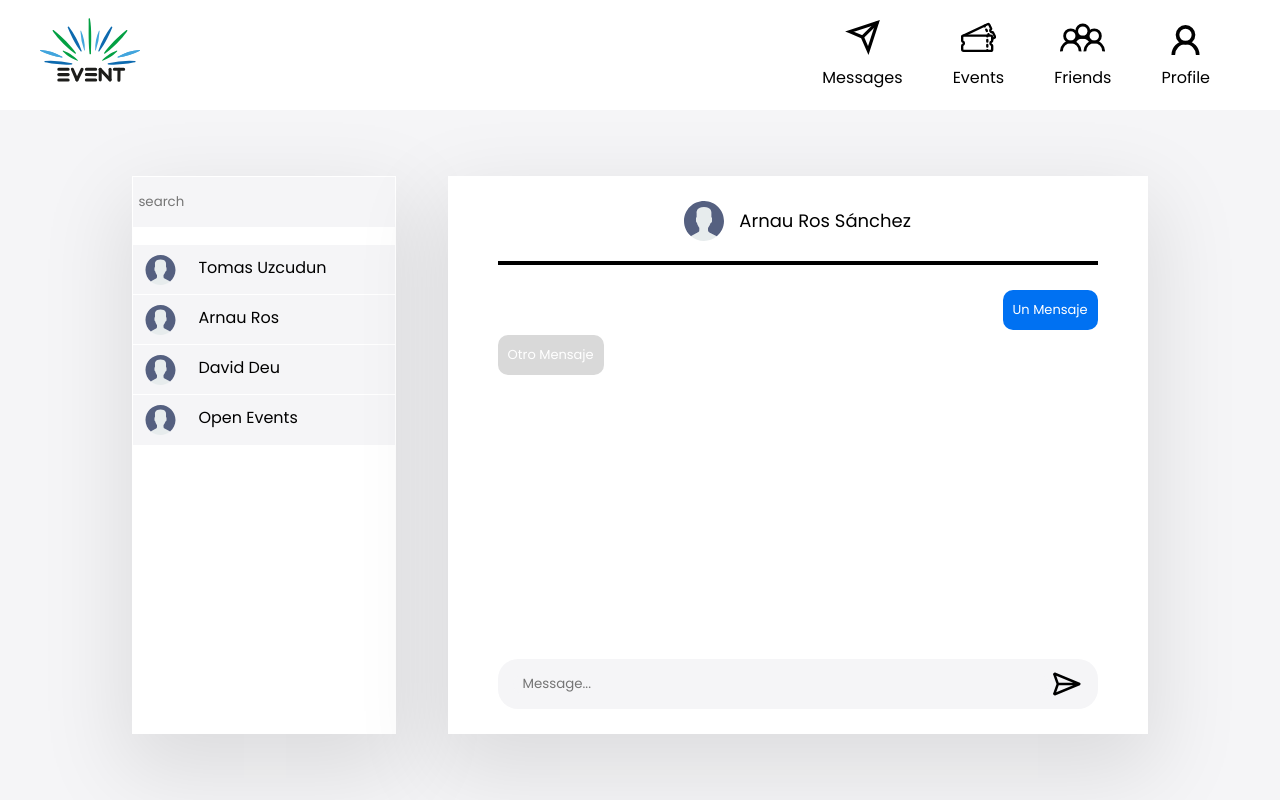
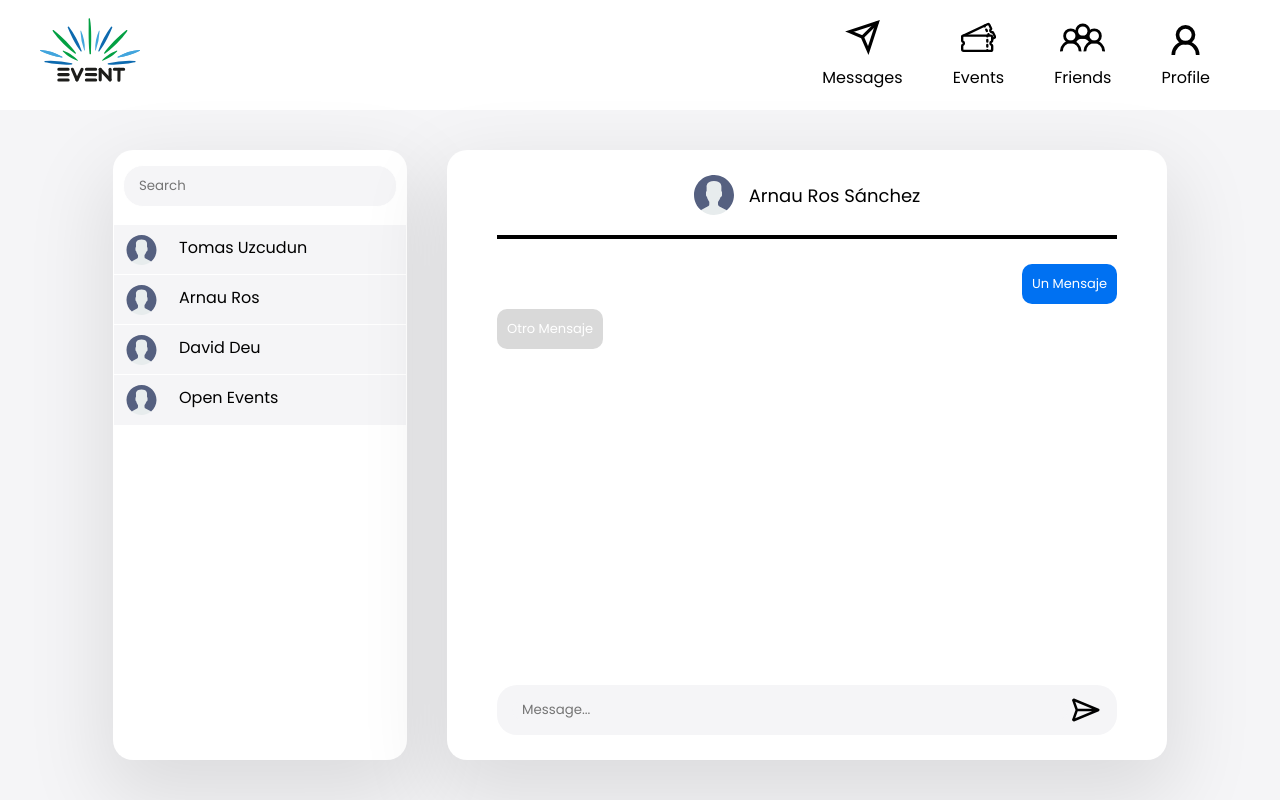
Before and after one commit to OkhaiBroh/PW1-G8, a Vue app: page /messages in a window 1280 px wide. Built offline with nearby package versions, Linux system fonts and the light colour scheme.

Commit message:
Stetic details

```diff
--- a/src/views/MessagesView.vue
+++ b/src/views/MessagesView.vue
@@ -1,8 +1,8 @@
 <template>
-    <div class="background">
+    <div class="general-container">
         <div class="chat_box">
             <div class="left">
-                <input class="input_search" type="text" placeholder="search"/>
+                <input class="input_search" type="text" placeholder="Search"/>
                 <ul class="list_chats">
                     <li>
                         <div class="user_chat">
@@ -61,30 +61,21 @@
 
 <style scoped>
 
-    /****************************************
-    *          Setting the Background       *
-    *****************************************/
-
-    .background {
+    .general-container {
         height: 100%;
         display: flex;
         justify-content: center;
         align-content: center;
-        padding: 5vh;
-        background-color: var(--light_gray_color);
+        padding: 20px;
     }
 
     .chat_box{
         height: auto;
         flex: 1 1 auto;
-        flex-wrap: wrap;
-        min-height: 0;
-        min-width: 0;
         justify-content: center;
         flex-direction: row;
-        align-items: stretch;
-        align-content: stretch;
         display: flex;
+        border-radius: 20px;
     }
 
     /****************************************
@@ -93,11 +84,8 @@
 
     .right {
         padding: 5px 50px 25px 50px;
-        border-radius: 0px;
-        margin-left: 2vw;
-        margin-top: 2vw;
-        margin-right: 2vw;
-        margin-bottom: 2vw;
+        border-radius: 20px;
+        margin: 20px;
         background-color: white;
         display: flex;
         flex-direction: column;
@@ -111,16 +99,13 @@
 
     .left {
         display: flex;
-        margin-left: 2vw;
-        margin-top: 2vw;
-        margin-right: 2vw;
-        margin-bottom: 2vw;
+        margin: 20px;
         align-items: center;
         flex-direction: column;
         align-items: stretch;
         align-content: stretch;
         background-color: white;
-        border-radius: 0px;
+        border-radius: 20px;
         box-shadow: 0px 30px 80px 10px rgba(0, 0, 0, 0.1);
     }
 
@@ -204,18 +189,17 @@
     *****************************************/
     .list_chats{
         list-style-type: none;
-        height: auto;
-        margin-top: 0;
-        margin-block-end: 0;
+        height: fit-content;
     }
 
     .input_search{
         border: none;
         background-color: var(--light_gray_color);
-        height: 50px;
+        height: 40px;
         outline: none;
-        border-radius: 0px;
-        padding: 0px 0px 0px 5px;
+        border-radius: 20px;
+        padding: 0px 0px 0px 15px;
+        margin: 15px 10px 0 10px;
         border: 1px solid var(--white_color);
     }
 
```
